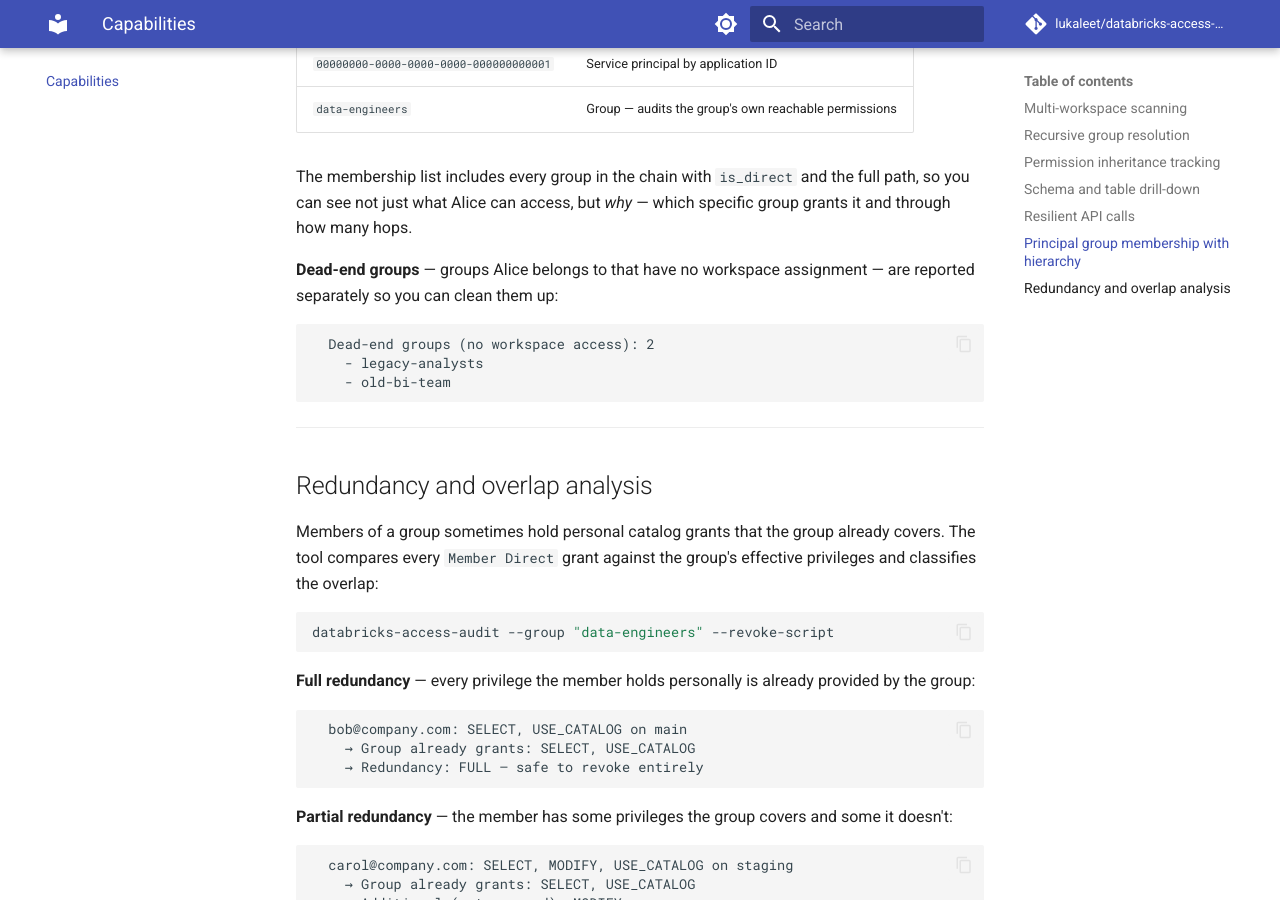
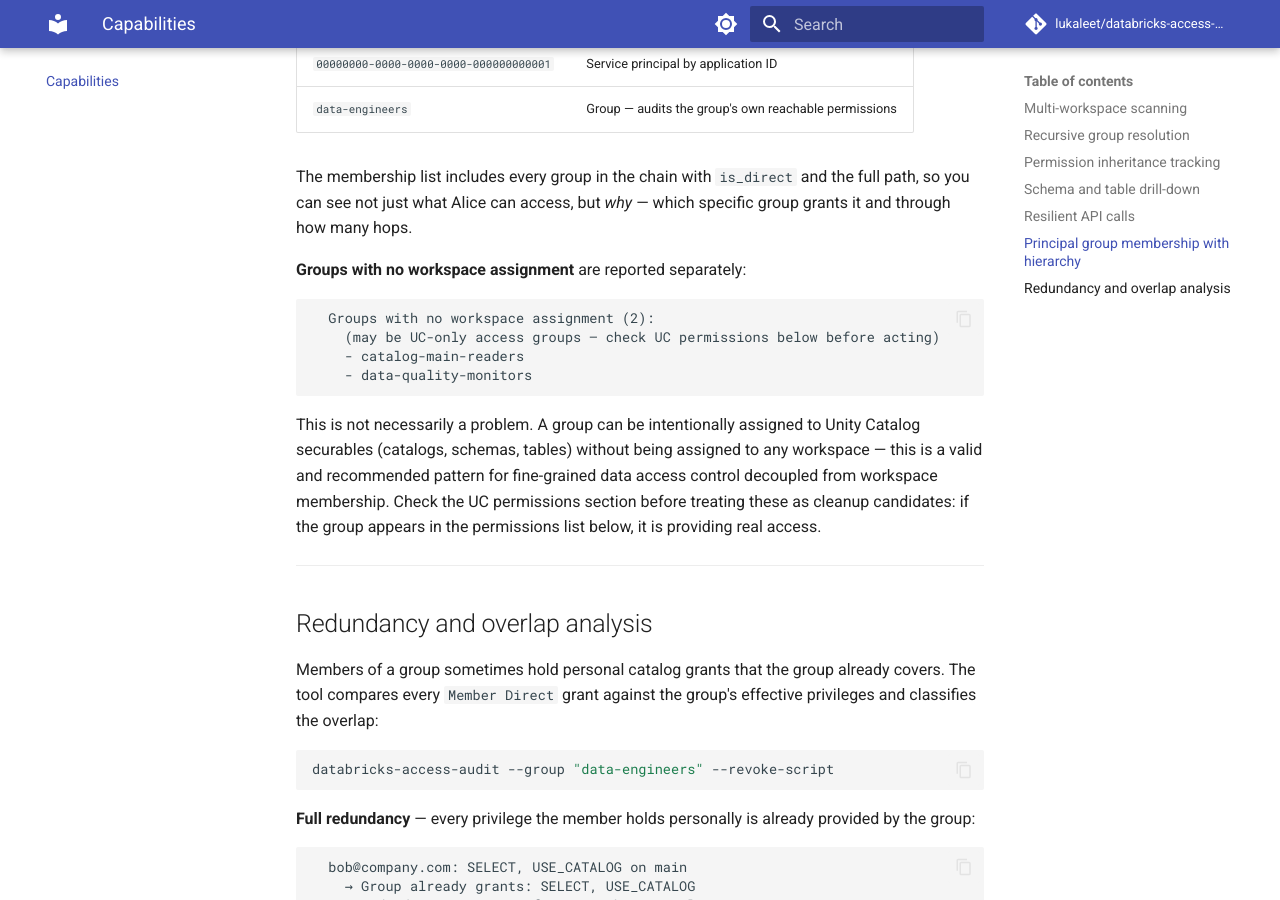
Before and after one commit to lukaleet/databricks-access-audit, an MkDocs documentation site: the page built from docs/capabilities.md, in a window 1280 px wide and 900 px high, scrolled down 3871 px. Built offline with MkDocs 1.6.1 and Material for MkDocs 9.7.7, drawn with Linux system fonts in a browser that asks for light colours; comment, search, counter and statistics services are not loaded.

Commit message:
Fix dead-end group framing: UC-only groups are a valid pattern
Groups assigned to UC securables without workspace membership are not
dead-ends — they provide real data access. Updated CLI output label,
inline note, principal auditor comments, and docs to reflect this.

Co-Authored-By: Claude Sonnet 4.6 <noreply@anthropic.com>

````diff
--- a/docs/capabilities.md
+++ b/docs/capabilities.md
@@ -162,13 +162,16 @@ This resolves any principal type:
 
 The membership list includes every group in the chain with `is_direct` and the full path, so you can see not just what Alice can access, but *why* — which specific group grants it and through how many hops.
 
-**Dead-end groups** — groups Alice belongs to that have no workspace assignment — are reported separately so you can clean them up:
+**Groups with no workspace assignment** are reported separately:
 
 ```
-  Dead-end groups (no workspace access): 2
-    - legacy-analysts
-    - old-bi-team
+  Groups with no workspace assignment (2):
+    (may be UC-only access groups — check UC permissions below before acting)
+    - catalog-main-readers
+    - data-quality-monitors
 ```
+
+This is not necessarily a problem. A group can be intentionally assigned to Unity Catalog securables (catalogs, schemas, tables) without being assigned to any workspace — this is a valid and recommended pattern for fine-grained data access control decoupled from workspace membership. Check the UC permissions section before treating these as cleanup candidates: if the group appears in the permissions list below, it is providing real access.
 
 ---
 
````
Also changed, not shown: docs/reference/output-formats.md (+1 -1 lines), docs/reference/python-api.md (+1 -1 lines), 2 other files.
